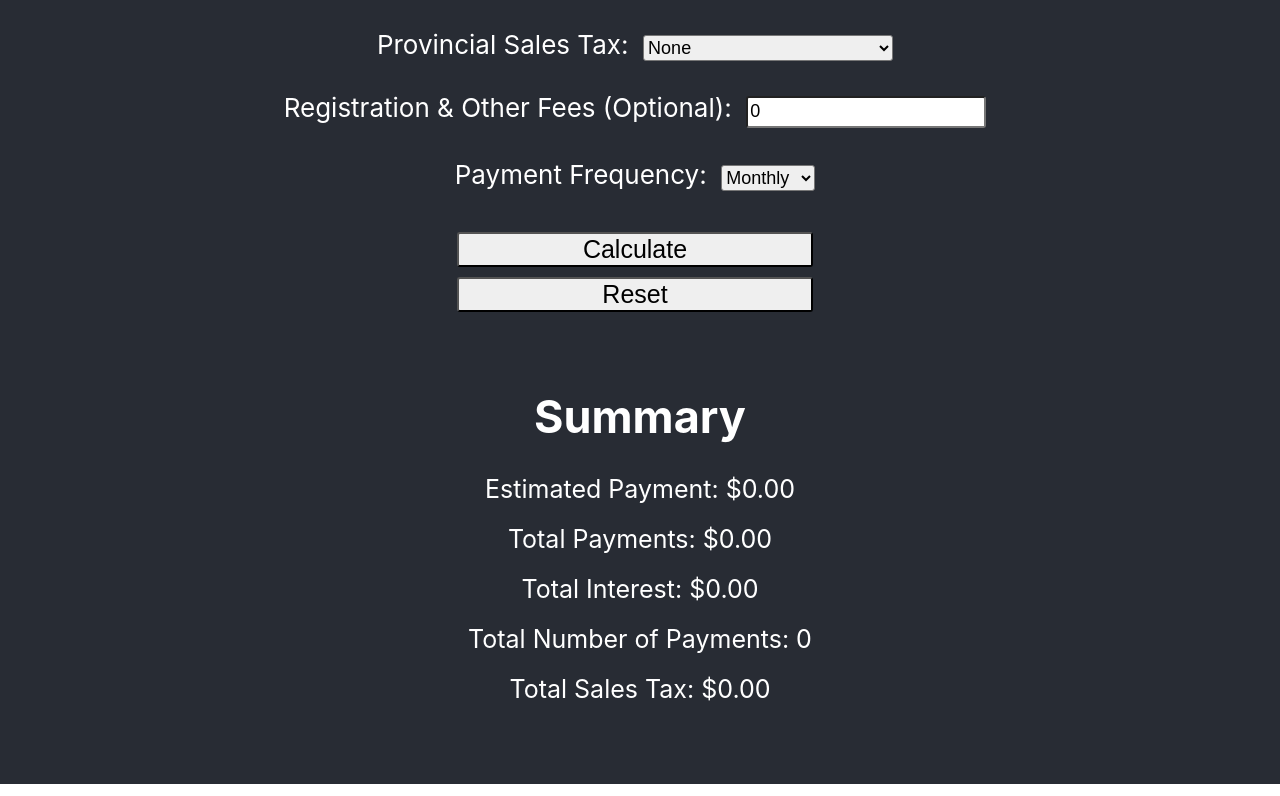
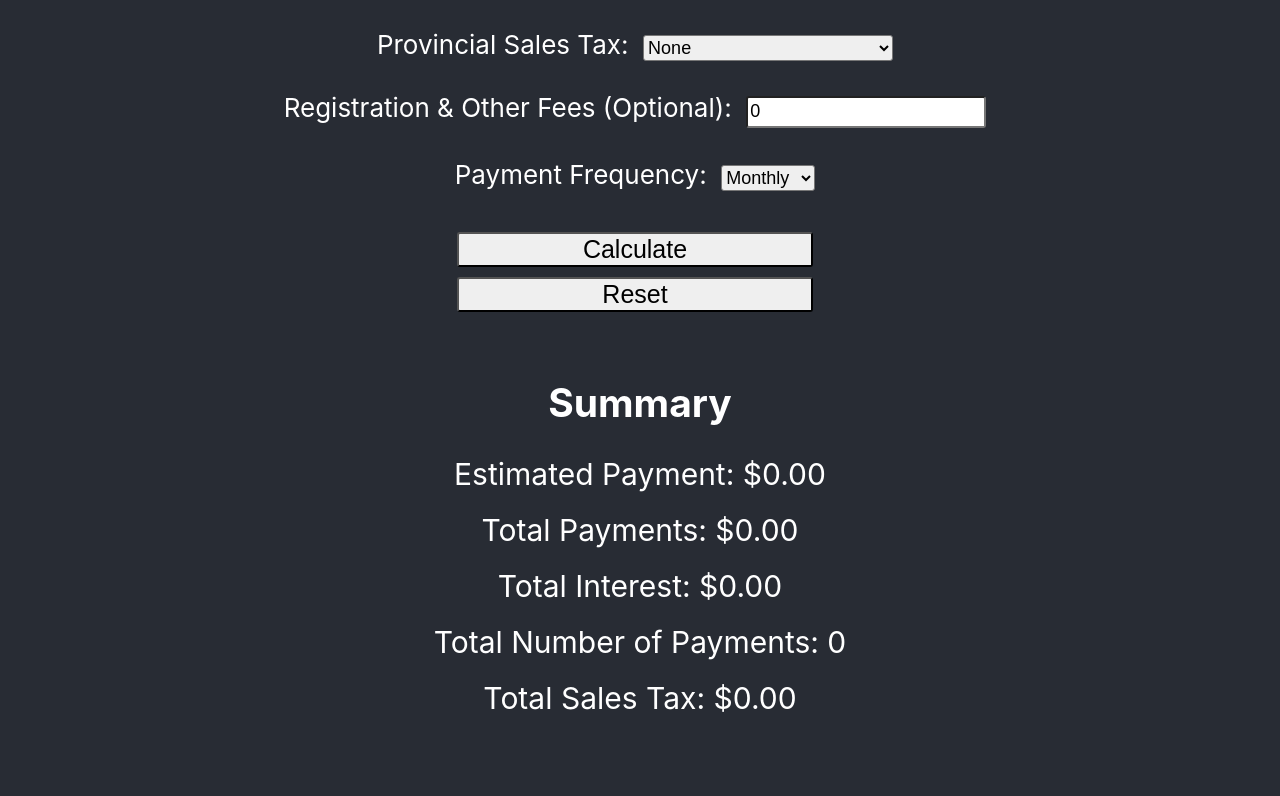
Before and after one commit to deelaw8898/Wealth-Wise, a React (Create React App) app in the folder Frontend/: page /car in a window 1280 px wide. Shown: the part 551-1347 px from the top of the page. Built offline with nearby package versions, Linux system fonts and the light colour scheme.

Commit message:
finalized car_pay.css

```diff
--- a/Frontend/src/pages/Car_payment/car_pay.css
+++ b/Frontend/src/pages/Car_payment/car_pay.css
@@ -54,20 +54,20 @@
 }
 
 .CarPaymentCalculatorPage .summary-section {
-    margin-top: 20px;
+    margin-top: 15px;
     border-radius: 8px;
     padding: 20px;
 }
 
 .CarPaymentCalculatorPage .summary-section h2 {
-    font-size: 45px;
+    font-size: 50x;
     font-weight: bold;
     margin-bottom: 30px;
     text-align: center;
 }
 
 .CarPaymentCalculatorPage .summary-section div {
-    font-size: 25px;
+    font-size: 30px;
     margin-bottom: 20px;
     text-align: center;
 }
```
